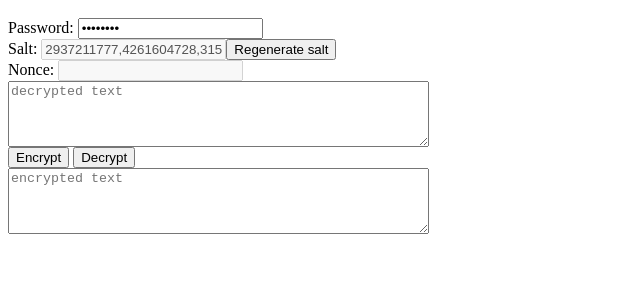
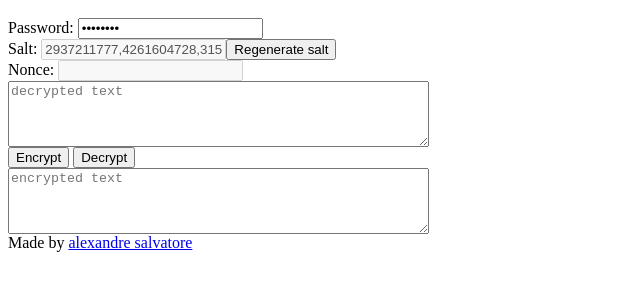
Before and after one commit to alexsalvatore/tuto-crypto, a website: page index.html in a window 1280 px wide. Shown: the part 49-340 px from the top of the page, without its empty margins (0-640 px from the left). Drawn offline with nearby package versions, Linux system fonts and the light colour scheme.

Commit message:
ajout demo

```diff
--- a/index.html
+++ b/index.html
@@ -29,5 +29,7 @@
     <textarea id="text2Decrypt" placeholder="encrypted text" rows="4" cols="50"></textarea>
 </div>
 
+<div>Made by <a href="https://salvatore.paris/blog/">alexandre salvatore</a></div>
+
 </body>
 </html>
```
Also changed, not shown: README.md.
